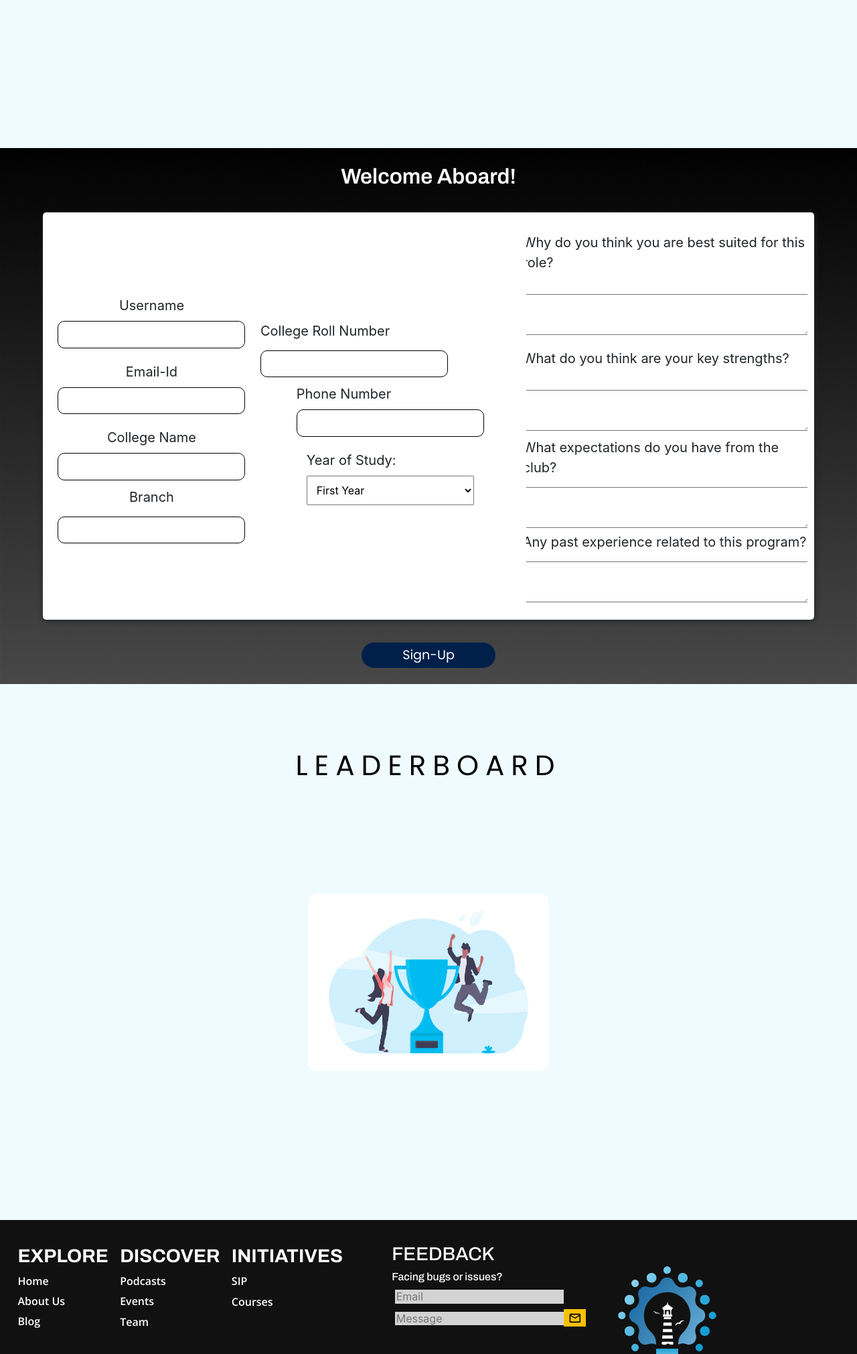
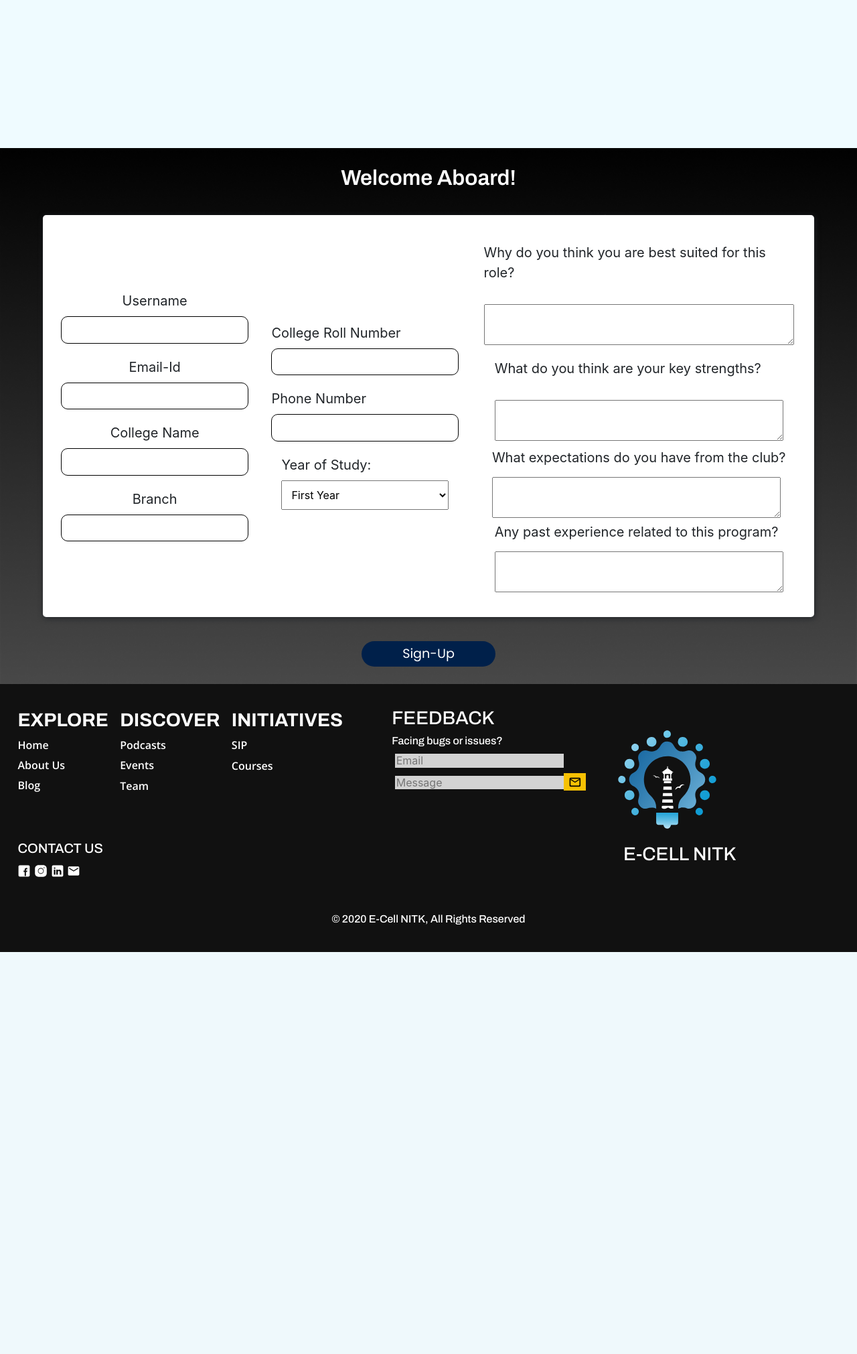
Before and after one commit to sourceganesh/ECell-Website, a Django app: page /cap/ in a window 1280 px wide. Shown: the part 1379-3400 px from the top of the page at 67% size. After the commit the page ends 2800 px from the top, so only its background shows below. Run offline with Django 3.2, Linux system fonts and the light colour scheme; some libraries are stand-ins or nearby versions.

Commit message:
cap page fixed

```diff
--- a/templates/base.html
+++ b/templates/base.html
@@ -104,7 +104,7 @@
               <a
                 onclick="closeNav()"
                 class="text-left hvr-grow"
-                href="{% url 'core:index' %}#sip"
+                href="{% url 'core:index' %}"
                 >SIP-2020</a
               >
               <a
--- a/templates/cap/index.html
+++ b/templates/cap/index.html
@@ -22,9 +22,8 @@
 {% endblock %}
 
 {% block body %}
-
- <!-- SECTION-2:Incentives and Resposibilities -->
- <section id="cap-2" class="container-fluid">
+<!-- SECTION-2:Incentives and Resposibilities -->
+<section id="cap-2" class="container-fluid">
   <div class="row">
    <div id="incentives" class="text-center mt-5 col-12 col-sm-6 order-2 order-sm-1">
      <h2>Incentives</h2>
@@ -60,7 +59,8 @@
 
 </section>
 
-<form method="POST" action="{% url 'cap:index' %}">
+
+<!-- <form method="POST" action="{% url 'cap:index' %}">  -->
 {% csrf_token %}
  <!-- SECTION-3  FOR Sign-up Page-->
  <section class="cap-3" id="cap-3">
@@ -91,16 +91,16 @@
                 {{ form.college }}
             </div>
 
-            <div class="input11">
+            <div class="input1">
               <label for="Branch">Branch</label>
               {{ form.branch }}
-          </div>
+            </div>
         </div>
 
       </form>
       <div class="inputs">
 
-        <div class="input12">
+        <div class="input1">
           <label for="roll_number">College Roll Number</label>
           {{ form.roll_number }}
         </div>
@@ -144,10 +144,10 @@
 
 
 </section>
-</form>
+<!-- </form> -->
 
 <!-- SECTION-4:LEADERBOARD -->
-
+{% comment %}
 <section class="cap-4">
   <div class="leaderboard">
 
@@ -165,4 +165,6 @@
   </div>
 </section>
 
+{% endcomment %}
+
 {% endblock %}
```
